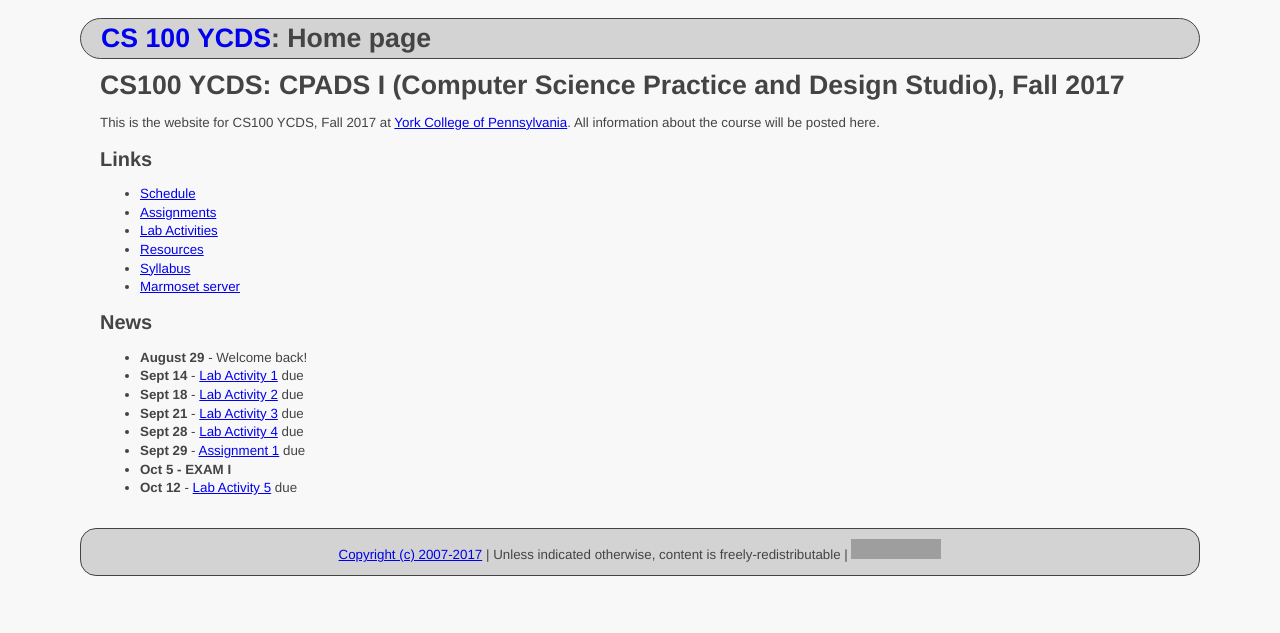
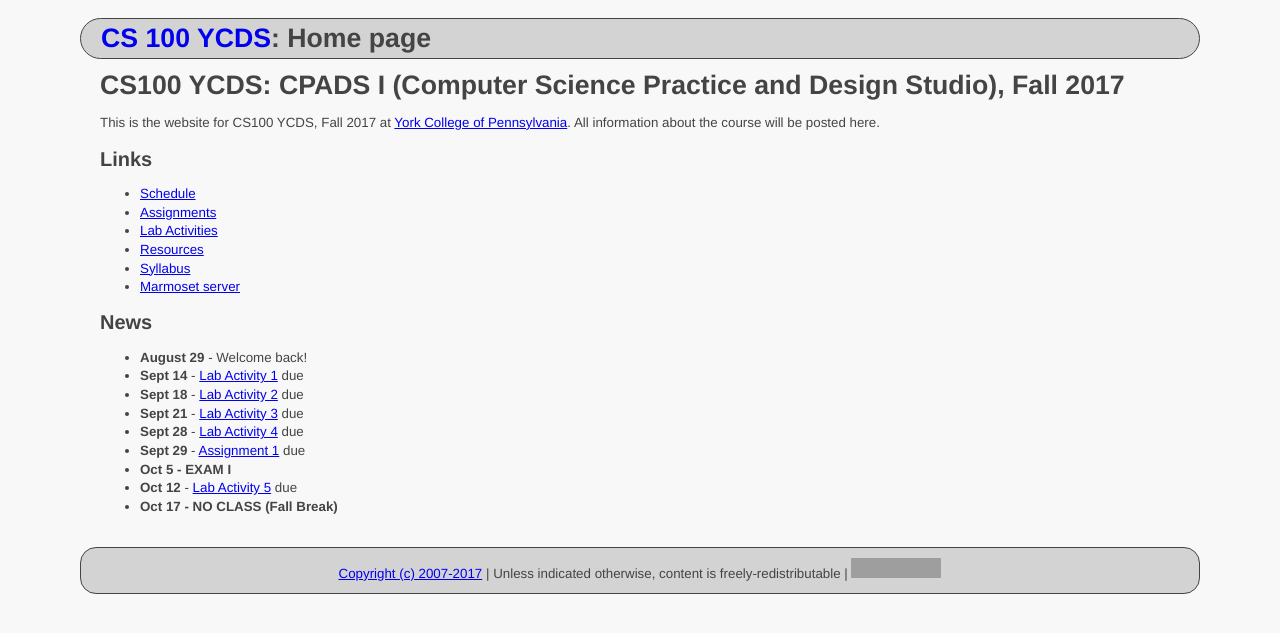
Before and after one commit to ycpcs/cs100-fall2017-ycds, a Jekyll site: the page built from index.md, in a window 1280 px wide. Shown: the top 633 px of the page. Built offline with Jekyll 4.4.1, drawn with Linux system fonts in a browser that asks for light colours; grey boxes are pictures that could not be loaded.

Commit message:
update index
update index

```diff
--- a/index.md
+++ b/index.md
@@ -28,6 +28,7 @@ All information about the course will be posted here.
 * **Sept 29** - [Assignment 1](assign/CPADS_Assign1.pdf) due
 * **Oct 5 - EXAM I**
 * **Oct 12** - [Lab Activity 5](labs/CPADS_Lab5.pdf) due
+* **Oct 17 - NO CLASS (Fall Break)**
 
 <!--
 * **Sept 28** - [Assignment 1](assign/CPADS_Assign1.pdf) due
```
